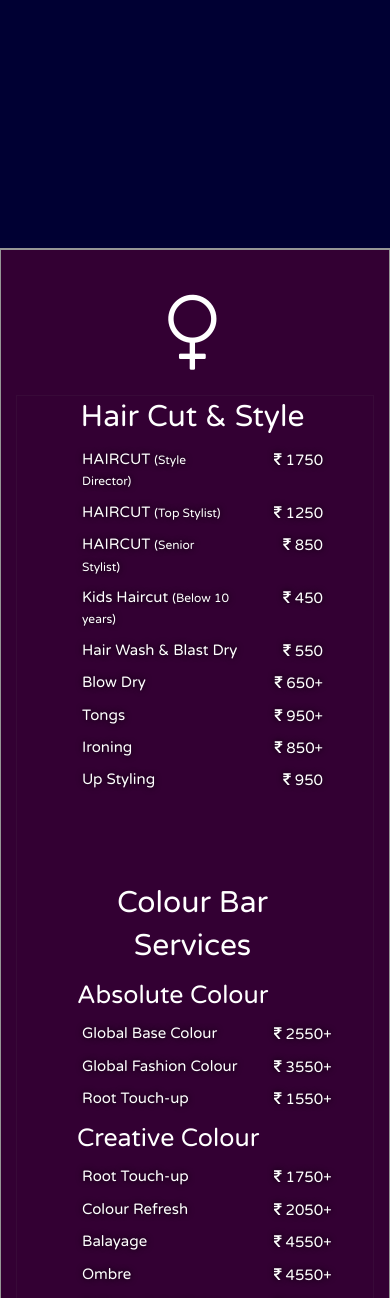
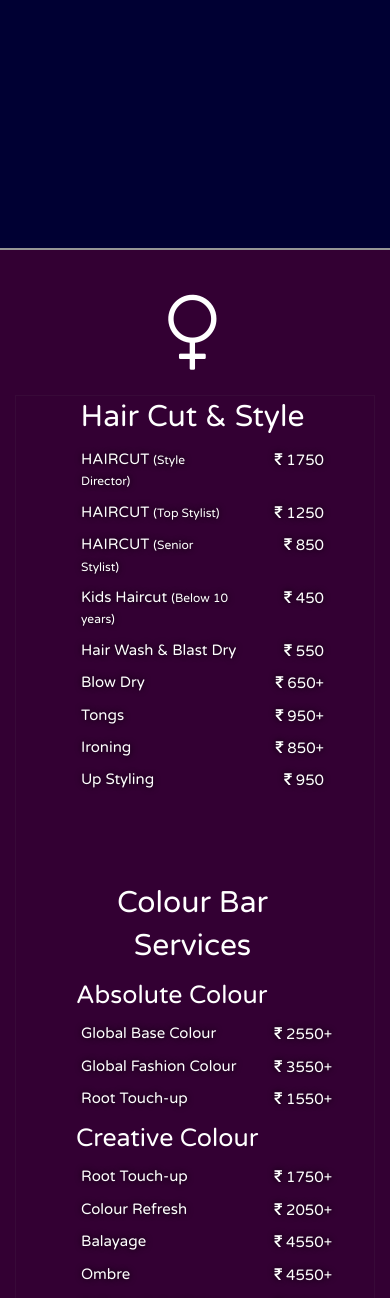
Before and after one commit to SajithPradeep/ZiqueSalonSpa, a PHP site: page / in a window 390 px wide. Shown: the part 2991-4289 px from the top of the page. Run offline with PHP 8.4, Linux system fonts and the light colour scheme; some libraries are stand-ins or nearby versions.

Commit message:
border fix in mobile

```diff
--- a/css/style.css
+++ b/css/style.css
@@ -258,7 +258,8 @@ footer {
 }
 
 @media screen and (max-width: 992px) {
-    .gender:nth-child(odd) {
+    .gender:nth-child(2) {
+        border-left: none;
         border-right: none;
     }
     .address {
```
